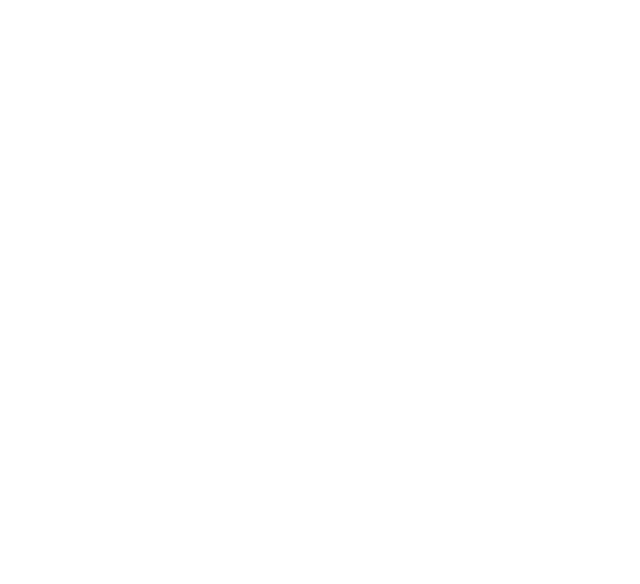
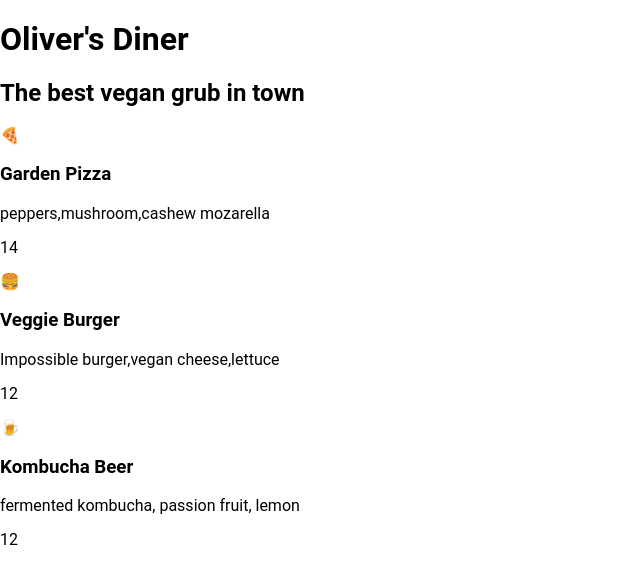
Before and after one commit to Julie805/menu-ordering-app, a website built with Vite: page index.html in a window 1280 px wide. Shown: the whole page, without its empty margins (0-640 px from the left). Built offline with nearby package versions, Linux system fonts and the light colour scheme.

Commit message:
Added base structure

```diff
--- a/data.js
+++ b/data.js
@@ -1,21 +1,21 @@
-const menuArray = [
+export const menuArray = [
     {
-        name: "Pizza",
-        ingredients: ["pepperoni", "mushrom", "mozarella"],
+        name: "Garden Pizza",
+        ingredients: ["peppers", "mushroom", "cashew mozarella"],
         id: 0,
         price: 14,
         emoji: "🍕"
     },
     {
-        name: "Hamburger",
-        ingredients: ["beef", "cheese", "lettuce"],
+        name: "Veggie Burger",
+        ingredients: ["Impossible burger", "vegan cheese", "lettuce"],
         price: 12,
         emoji: "🍔",
         id: 1
     },
         {
-        name: "Beer",
-        ingredients: ["grain, hops, yeast, water"],
+        name: "Kombucha Beer",
+        ingredients: ["fermented kombucha, passion fruit, lemon"],
         price: 12,
         emoji: "🍺",
         id: 2
--- a/index.css
+++ b/index.css
@@ -1,3 +1,9 @@
 body {
     margin: 0;
+    padding: 0;
+    font-family: 'Roboto', sans-serif;
 }
+
+header {
+    background-image:
+}
--- a/index.html
+++ b/index.html
@@ -3,6 +3,13 @@
        <link rel="stylesheet" href="index.css">
     </head>
     <body>
-	<script src="index.js"></script>
+        <header>
+            <h1>Oliver's Diner</h1>
+            <h2>The best vegan grub in town</h2>
+        </header>
+        <div class="feed" id="feed">
+            <!-- menu goes here -->
+        </div>
+	<script src="index.js" type="module"></script>
     </body>
 </html>
--- /dev/null
+++ b/index.js
@@ -0,0 +1,21 @@
+
+import { menuArray} from './data.js'
+
+function getHtml() {
+  let html = ''
+  menuArray.forEach(function(menuItem) {
+      html +=
+      `<div>
+          <p>${menuItem.emoji}</p>
+          <h3>${menuItem.name}</h3>
+          <p>${menuItem.ingredients}</p>
+          <p>${menuItem.price}</p>
+      </div>`
+  })
+  return html
+}
+
+function render() {
+  document.getElementById('feed').innerHTML = getHtml()
+}
+render()
```
Also changed, not shown: img/ferks-guare-KEZdWfYD-ow-unsplash 1.png (added), vite.config.js (line endings or trailing spaces).
